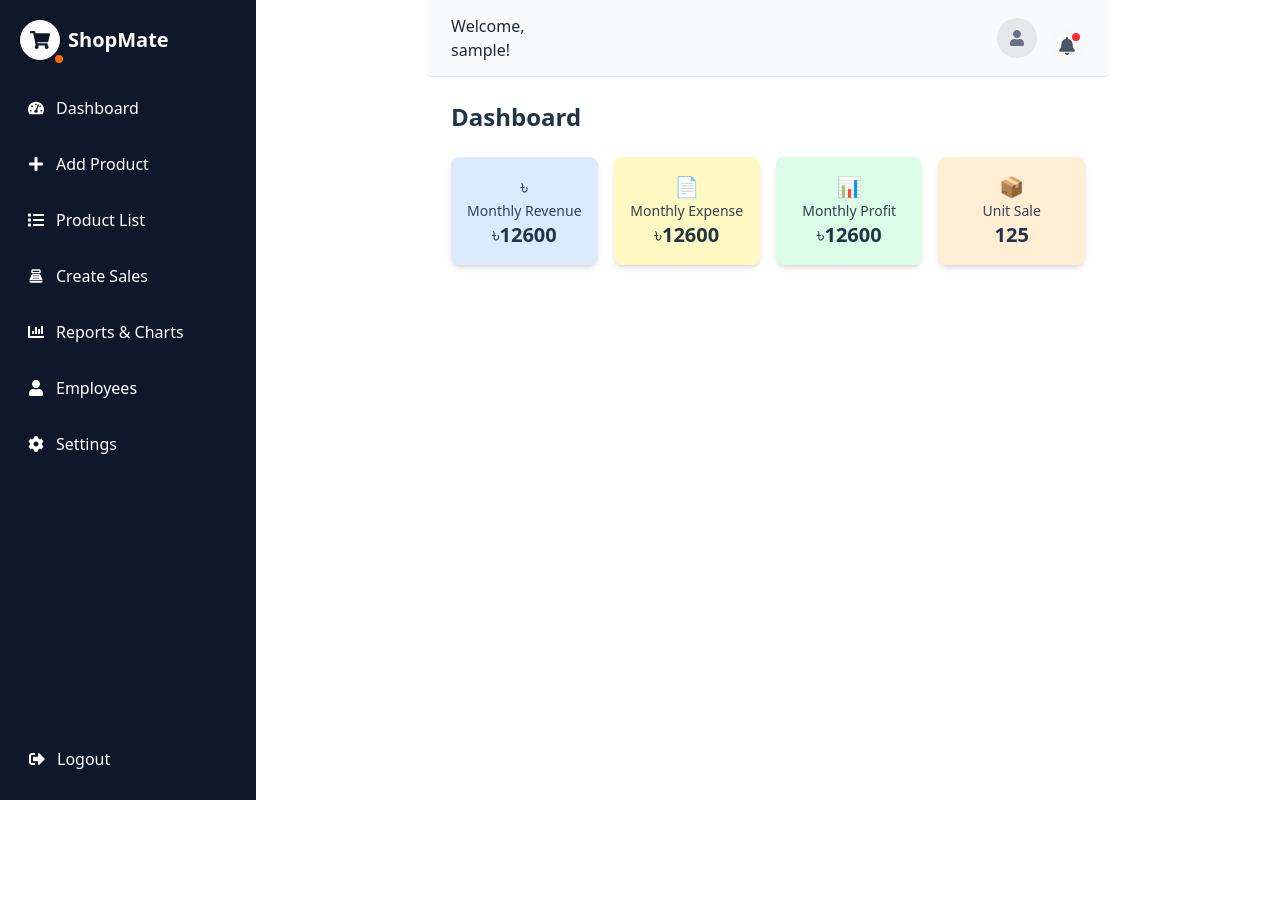
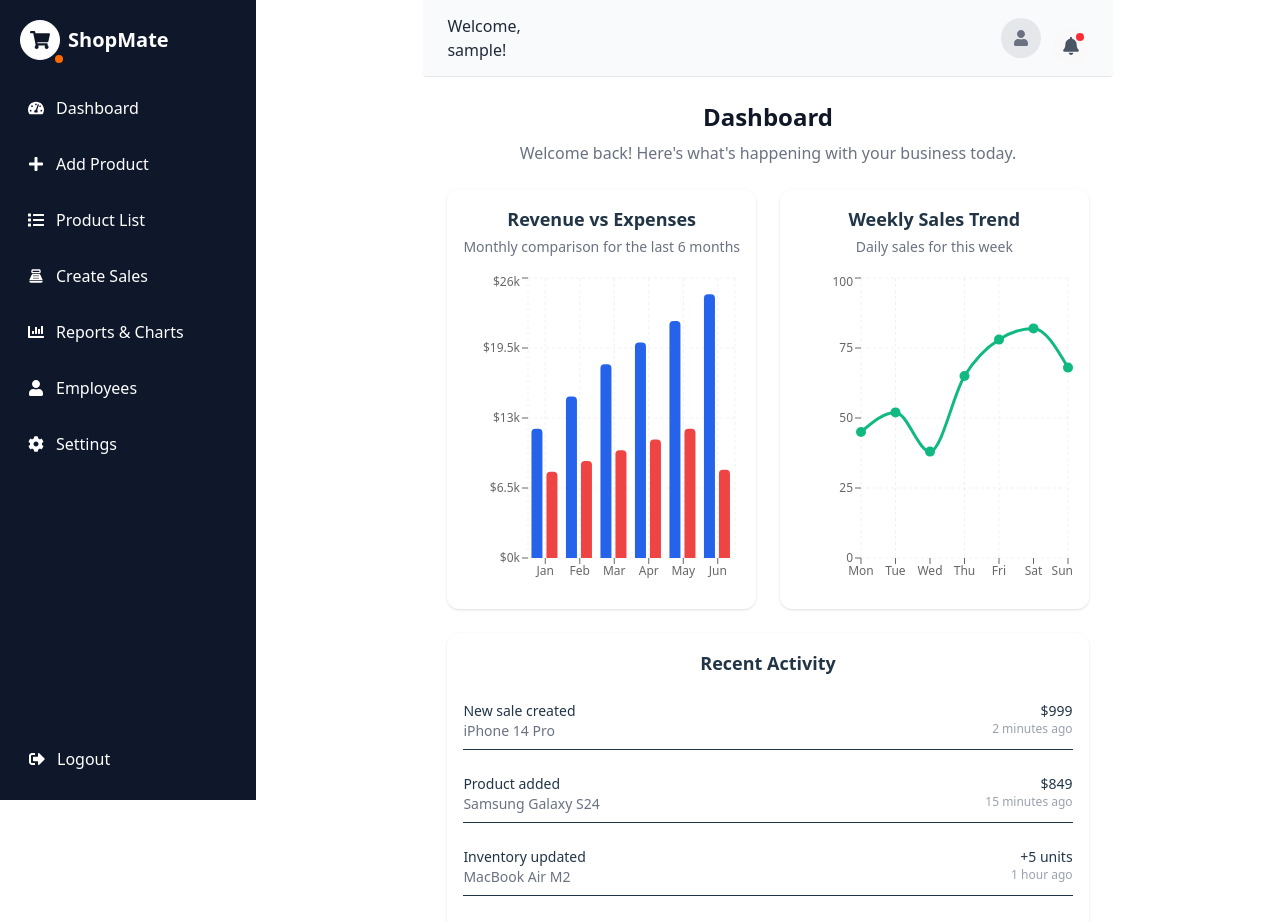
Before and after one commit to AsifIqbal011/shopmate, a React (Vite) app in the folder frontend/: page /dashboard in a window 1280 px wide. Shown: the top 922 px of the page. Before the commit the page ends 800 px from the top, so only its background shows below. Built offline with nearby package versions, Linux system fonts and the light colour scheme; sample sign-in values are in the browser's storage.

Commit message:
Dashboard added

```diff
--- a/frontend/src/pages/Dashboard.jsx
+++ b/frontend/src/pages/Dashboard.jsx
@@ -1,30 +1,171 @@
-import React from 'react';
+import React from "react";
+import {
+  BarChart,
+  Bar,
+  XAxis,
+  YAxis,
+  CartesianGrid,
+  Tooltip,
+  ResponsiveContainer,
+  LineChart,
+  Line,
+} from "recharts";
 
-const Dashboard = () => {
-  const user = JSON.parse(localStorage.getItem('user'));
-  console.log(user.username);
+const revenueData = [
+  { month: "Jan", revenue: 12000, expense: 8000 },
+  { month: "Feb", revenue: 15000, expense: 9000 },
+  { month: "Mar", revenue: 18000, expense: 10000 },
+  { month: "Apr", revenue: 20000, expense: 11000 },
+  { month: "May", revenue: 22000, expense: 12000 },
+  { month: "Jun", revenue: 24500, expense: 8200 },
+];
+
+const salesData = [
+  { day: "Mon", sales: 45 },
+  { day: "Tue", sales: 52 },
+  { day: "Wed", sales: 38 },
+  { day: "Thu", sales: 65 },
+  { day: "Fri", sales: 78 },
+  { day: "Sat", sales: 82 },
+  { day: "Sun", sales: 68 },
+];
+
+export default function Dashboard({ isMobile }) {
   return (
-    <div className="p-6">
-      <header className="flex justify-between items-center mb-6">
-        <h2 className="text-2xl font-semibold">Dashboard</h2>
+    <div className="p-4 md:p-6 space-y-6">
+      {/* Header */}
+      <header>
+        <h1 className="text-2xl font-bold text-gray-900 mb-2">Dashboard</h1>
+        <p className="text-gray-500">
+          Welcome back! Here's what's happening with your business today.
+        </p>
       </header>
 
-      <div className="grid grid-cols-1 md:grid-cols-2 lg:grid-cols-4 gap-4">
-        <StatCard title="Monthly Revenue" value="৳12600" color="bg-blue-100" icon="৳" />
-        <StatCard title="Monthly Expense" value="৳12600" color="bg-yellow-100" icon="📄" />
-        <StatCard title="Monthly Profit" value="৳12600" color="bg-green-100" icon="📊" />
-        <StatCard title="Unit Sale" value="125" color="bg-orange-100" icon="📦" />
+      {/* Metric cards placeholder */}
+      {/* Add your own MetricCards component if needed */}
+
+      {/* Charts */}
+      <div
+        className={`grid gap-6 ${
+          isMobile ? "grid-cols-1" : "grid-cols-1 lg:grid-cols-2"
+        }`}
+      >
+        {/* Revenue vs Expenses */}
+        <div className="bg-white rounded-xl shadow p-4">
+          <h2 className="text-lg font-semibold mb-1">Revenue vs Expenses</h2>
+          <p className="text-sm text-gray-500 mb-4">
+            Monthly comparison for the last 6 months
+          </p>
+          <div className="h-80">
+            <ResponsiveContainer width="100%" height="100%">
+              <BarChart data={revenueData}>
+                <CartesianGrid strokeDasharray="3 3" className="opacity-30" />
+                <XAxis dataKey="month" tick={{ fontSize: 12 }} axisLine={false} />
+                <YAxis
+                  tick={{ fontSize: 12 }}
+                  axisLine={false}
+                  tickFormatter={(v) => `$${v / 1000}k`}
+                />
+                <Tooltip
+                  formatter={(v) => [`$${v.toLocaleString()}`, ""]}
+                  labelStyle={{ color: "#111827" }}
+                  contentStyle={{
+                    backgroundColor: "white",
+                    border: "1px solid #e5e7eb",
+                    borderRadius: "8px",
+                    boxShadow: "0 4px 6px -1px rgb(0 0 0 / 0.1)",
+                  }}
+                />
+                <Bar dataKey="revenue" fill="#2563EB" radius={[4, 4, 0, 0]} />
+                <Bar dataKey="expense" fill="#ef4444" radius={[4, 4, 0, 0]} />
+              </BarChart>
+            </ResponsiveContainer>
+          </div>
+        </div>
+
+        {/* Weekly Sales Trend */}
+        <div className="bg-white rounded-xl shadow p-4">
+          <h2 className="text-lg font-semibold mb-1">Weekly Sales Trend</h2>
+          <p className="text-sm text-gray-500 mb-4">Daily sales for this week</p>
+          <div className="h-80">
+            <ResponsiveContainer width="100%" height="100%">
+              <LineChart data={salesData}>
+                <CartesianGrid strokeDasharray="3 3" className="opacity-30" />
+                <XAxis dataKey="day" tick={{ fontSize: 12 }} axisLine={false} />
+                <YAxis tick={{ fontSize: 12 }} axisLine={false} />
+                <Tooltip
+                  formatter={(v) => [`${v} sales`, ""]}
+                  labelStyle={{ color: "#111827" }}
+                  contentStyle={{
+                    backgroundColor: "white",
+                    border: "1px solid #e5e7eb",
+                    borderRadius: "8px",
+                    boxShadow: "0 4px 6px -1px rgb(0 0 0 / 0.1)",
+                  }}
+                />
+                <Line
+                  type="monotone"
+                  dataKey="sales"
+                  stroke="#10B981"
+                  strokeWidth={3}
+                  dot={{ fill: "#10B981", strokeWidth: 2, r: 4 }}
+                  activeDot={{ r: 6, stroke: "#10B981", strokeWidth: 2 }}
+                />
+              </LineChart>
+            </ResponsiveContainer>
+          </div>
+        </div>
       </div>
+
+      {/* Recent Activity */}
+      {/* Recent Activity */}
+<div className="bg-white rounded-xl shadow p-4">
+  <h2 className="text-lg font-semibold mb-4">Recent Activity</h2>
+  <div className="space-y-4">
+    {[
+      {
+        action: "New sale created",
+        item: "iPhone 14 Pro",
+        amount: "$999",
+        time: "2 minutes ago",
+      },
+      {
+        action: "Product added",
+        item: "Samsung Galaxy S24",
+        amount: "$849",
+        time: "15 minutes ago",
+      },
+      {
+        action: "Inventory updated",
+        item: "MacBook Air M2",
+        amount: "+5 units",
+        time: "1 hour ago",
+      },
+      {
+        action: "Employee added",
+        item: "John Smith",
+        amount: "Sales Rep",
+        time: "2 hours ago",
+      },
+    ].map((activity, idx) => (
+      <div
+        key={idx}
+        className="flex justify-between items-start py-2 border-b last:border-0"
+      >
+        {/* Left side: force left alignment */}
+        <div className="flex flex-col text-left">
+          <p className="font-medium text-sm">{activity.action}</p>
+          <p className="text-sm text-gray-500">{activity.item}</p>
+        </div>
+        <div className="text-right">
+          <p className="font-medium text-sm">{activity.amount}</p>
+          <p className="text-xs text-gray-400">{activity.time}</p>
+        </div>
+      </div>
+    ))}
+  </div>
+</div>
+
     </div>
   );
-};
-
-const StatCard = ({ title, value, color, icon }) => (
-  <div className={`p-4 rounded-lg ${color} shadow-md`}>
-    <div className="text-xl">{icon}</div>
-    <p className="text-sm text-gray-700">{title}</p>
-    <h3 className="text-xl font-bold">{value}</h3>
-  </div>
-);
-
-export default Dashboard;
+}
```
Also changed, not shown: 1 other file (tests, documents, lock files or other folders).
